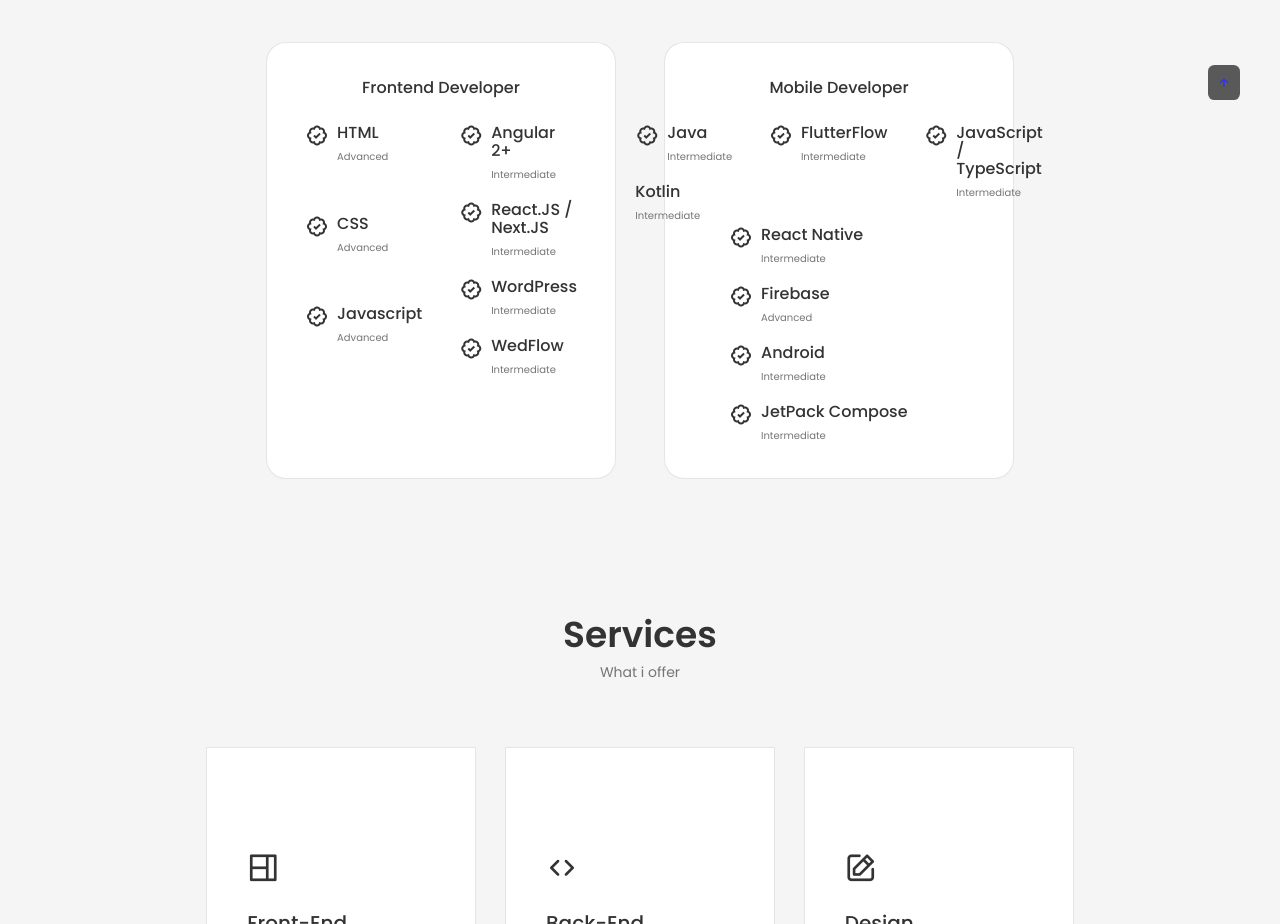
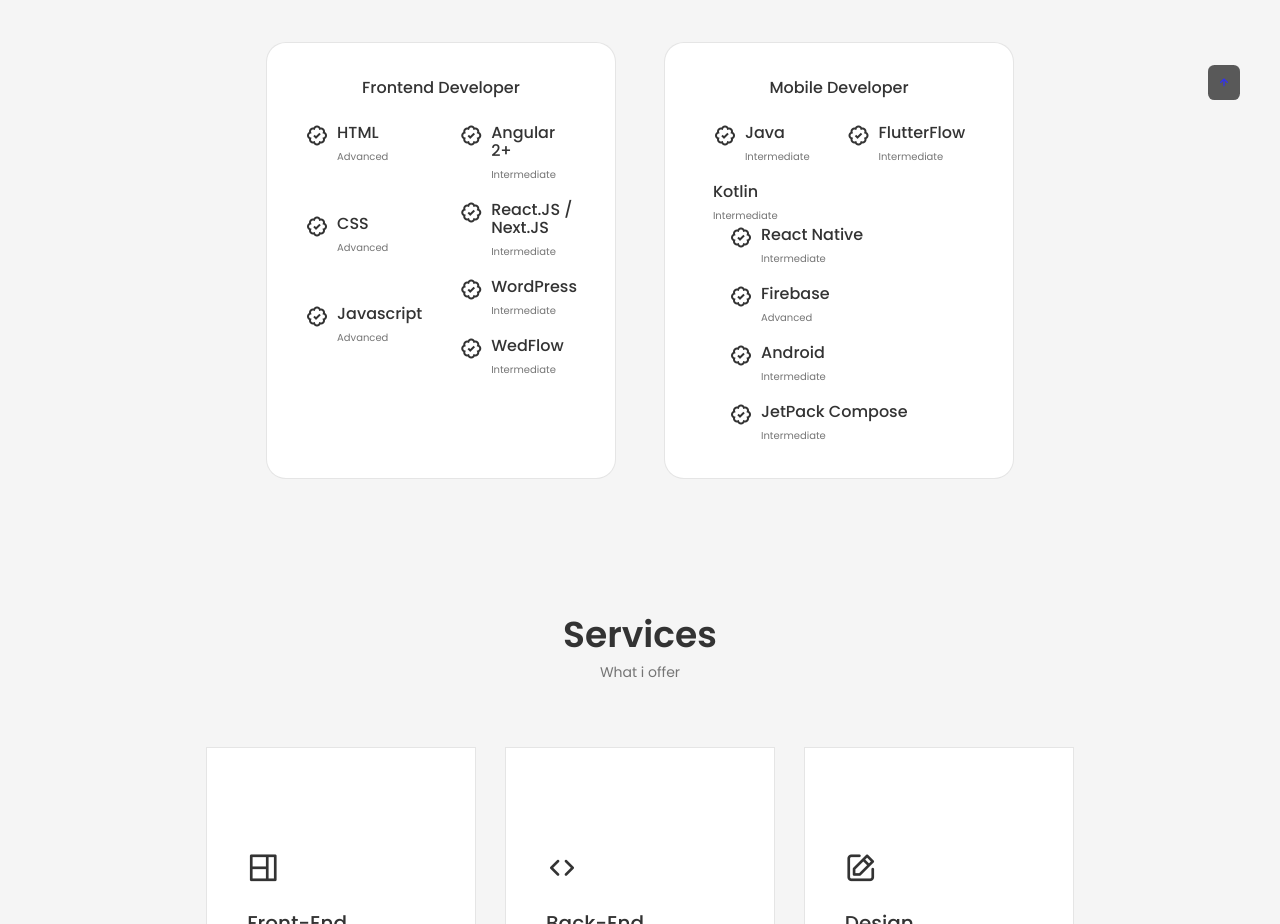
Before and after one commit to fabiodrneles/portfolio-react, a React (Create React App) app: page / in a window 1280 px wide. Shown: the part 860-1784 px from the top of the page. Built offline with nearby package versions, Linux system fonts and the light colour scheme.

Commit message:
removendo item

```diff
--- a/src/components/skills/Mobile.jsx
+++ b/src/components/skills/Mobile.jsx
@@ -31,14 +31,6 @@
                 </div>
                 </div>
 
-                <div className="skills__data">
-                <i class='bx bx-badge-check'></i>
-
-                <div>
-                    <h3 className="skills__name">JavaScript / TypeScript</h3>
-                    <span className="skills__level">Intermediate</span>
-                </div>
-                </div>
             </div>
 
             <div className="skills__group">
```
